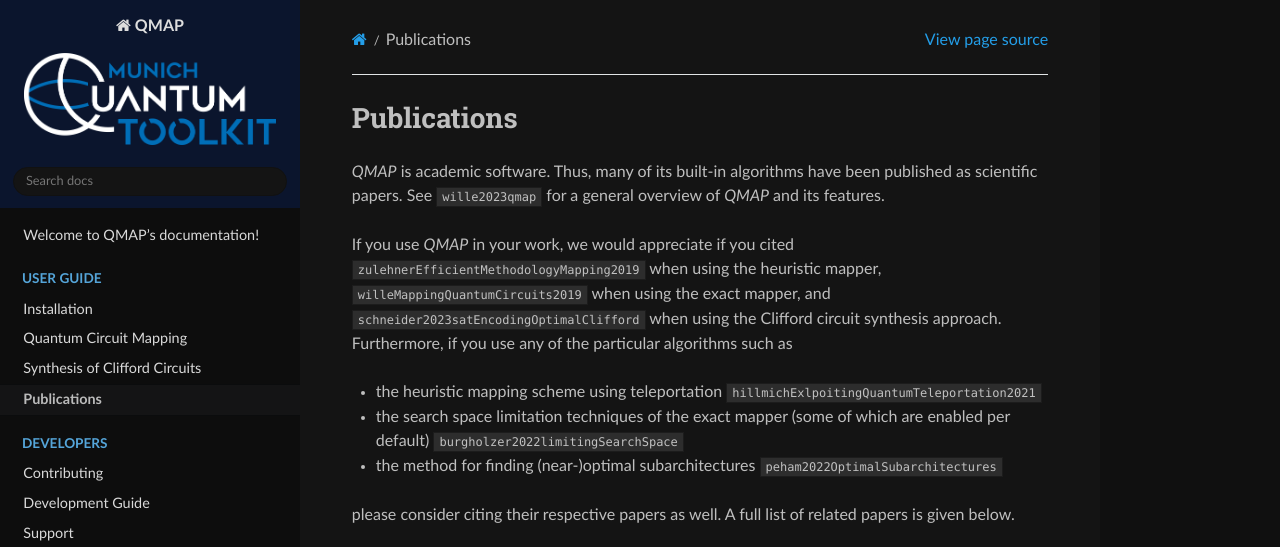
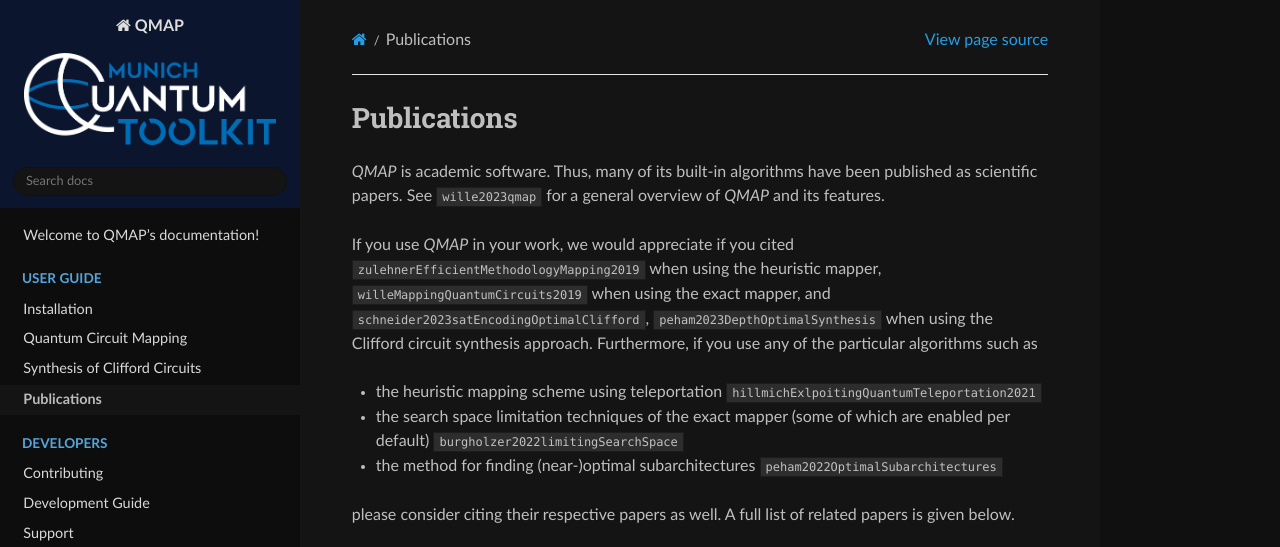
Before and after one commit to cda-tum/mqt-qmap, a Sphinx documentation site: the page built from docs/source/Publications.rst, in a window 1280 px wide, cut to the strip 0-547 px from the top of the page. Built offline with Sphinx 7.4.7 and the Read the Docs theme 2.0.0, drawn with Linux system fonts in a browser that asks for light colours; the version number could not be read and is left out; cross-references to code outside the pages are shown as plain code.

Commit message:
Added missing publication

```diff
--- a/docs/source/Publications.rst
+++ b/docs/source/Publications.rst
@@ -4,7 +4,7 @@
 *QMAP* is academic software. Thus, many of its built-in algorithms have been published as scientific papers.
 See :cite:labelpar:`wille2023qmap` for a general overview of *QMAP* and its features.
 
-If you use *QMAP* in your work, we would appreciate if you cited :cite:labelpar:`zulehnerEfficientMethodologyMapping2019` when using the heuristic mapper, :cite:labelpar:`willeMappingQuantumCircuits2019` when using the exact mapper, and :cite:labelpar:`schneider2023satEncodingOptimalClifford` when using the Clifford circuit synthesis approach.
+If you use *QMAP* in your work, we would appreciate if you cited :cite:labelpar:`zulehnerEfficientMethodologyMapping2019` when using the heuristic mapper, :cite:labelpar:`willeMappingQuantumCircuits2019` when using the exact mapper, and :cite:labelpar:`schneider2023satEncodingOptimalClifford`, :cite:labelpar:`peham2023DepthOptimalSynthesis` when using the Clifford circuit synthesis approach.
 Furthermore, if you use any of the particular algorithms such as
 
 - the heuristic mapping scheme using teleportation :cite:labelpar:`hillmichExlpoitingQuantumTeleportation2021`
```
